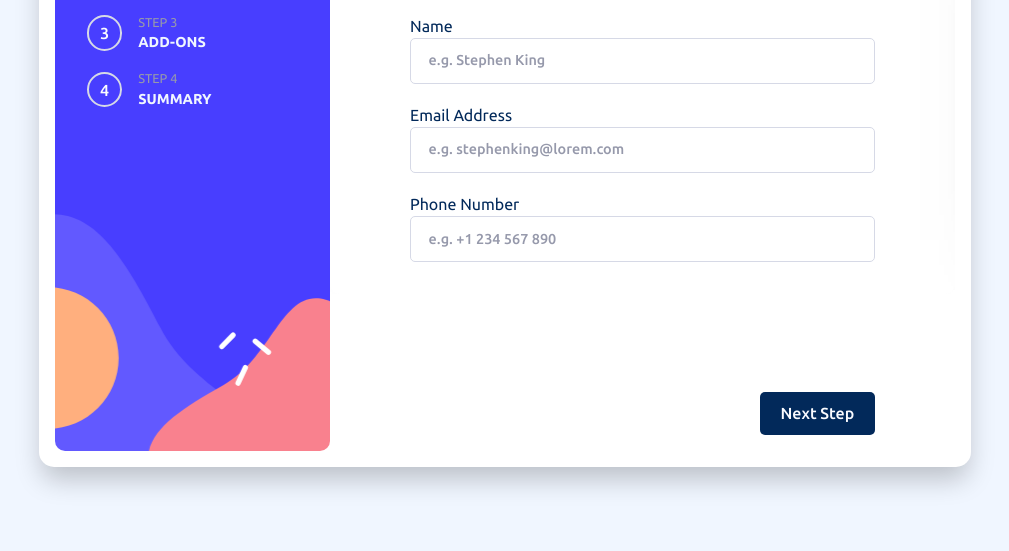
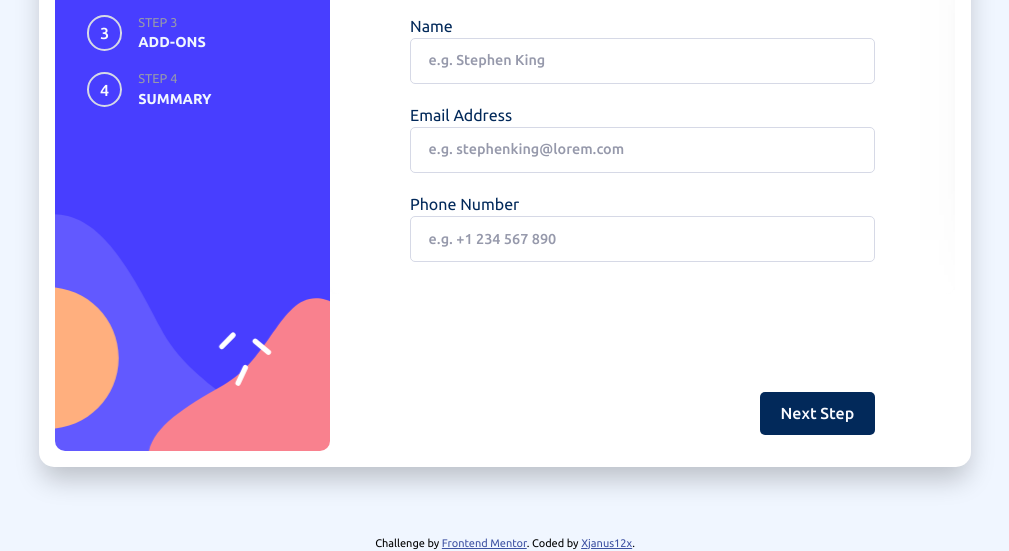
Before and after one commit to Xjanus12x/multi-step-form-main, a plain HTML site: page src/index.html in a window 1280 px wide. Shown: the part 249-800 px from the top of the page, without its empty margins (135-1144 px from the left). Drawn offline with Linux system fonts and the light colour scheme.

Commit message:
"Footer added"

```diff
--- a/src/CSS/styles.css
+++ b/src/CSS/styles.css
@@ -404,6 +404,13 @@ input[type="checkbox"]#plan_type {
   font-weight: var(--fw2);
 }
 
+footer {
+  position: fixed;
+  bottom: 0;
+  min-width: 100%;
+}
+
+
 @media (min-width: 500px) {
   .plan__options {
     grid-template-columns: repeat(3, 1fr);
--- a/src/index.html
+++ b/src/index.html
@@ -227,13 +227,13 @@
 
   </main>
 
-  <!-- <footer>
+  <footer>
     <div class="attribution">
       Challenge by <a href="https://www.frontendmentor.io?ref=challenge" target="_blank" rel="noopener">Frontend
         Mentor</a>.
       Coded by <a href="https://github.com/Xjanus12x">Xjanus12x</a>.
     </div>
-  </footer> -->
+  </footer>
 
 </body>
 
```
